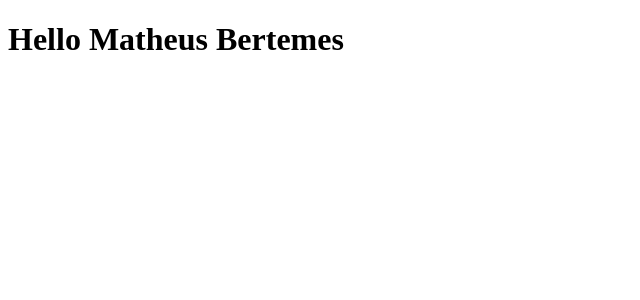
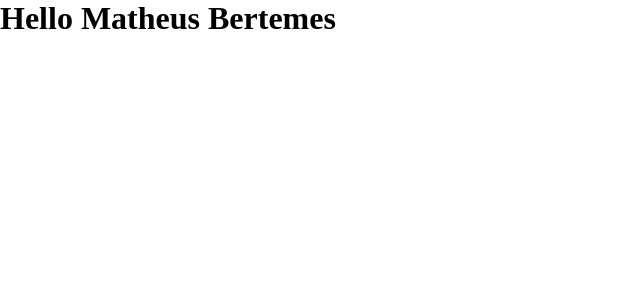
Before and after one commit to mathbertmes/Rocketseat-ignite-reactjs, a React app in the folder 01-github-explorer/: page / in a window 1280 px wide. Shown: the top 300 px of the page, without its empty margins (0-640 px from the left). Built offline with nearby package versions, Linux system fonts and the light colour scheme.

Commit message:
css-loader and style-loader config

```diff
--- a/01-github-explorer/package.json
+++ b/01-github-explorer/package.json
@@ -4,8 +4,8 @@
   "main": "index.js",
   "license": "MIT",
   "scripts": {
-    "dev" : "webpack serve",
-    "build" : "cross-env NODE_ENV=production webpack"
+    "dev": "webpack serve",
+    "build": "cross-env NODE_ENV=production webpack"
   },
   "dependencies": {
     "react": "^17.0.2",
@@ -18,7 +18,9 @@
     "@babel/preset-react": "^7.16.7",
     "babel-loader": "^8.2.3",
     "cross-env": "^7.0.3",
+    "css-loader": "^6.7.1",
     "html-webpack-plugin": "^5.5.0",
+    "style-loader": "^3.3.1",
     "webpack": "^5.70.0",
     "webpack-cli": "^4.9.2",
     "webpack-dev-server": "^4.7.4"
--- a/01-github-explorer/src/App.jsx
+++ b/01-github-explorer/src/App.jsx
@@ -1,3 +1,4 @@
+import './styles/global.css';
 
 export function App(){
   return <h1>Hello Matheus Bertemes</h1>
--- /dev/null
+++ b/01-github-explorer/src/styles/global.css
@@ -0,0 +1,9 @@
+*{
+  margin : 0;
+  padding : 0;
+  box-sizing: border-box;
+}
+
+body{
+  font : Arial, Helvetica, sans-serif;
+}
--- a/01-github-explorer/webpack.config.js
+++ b/01-github-explorer/webpack.config.js
@@ -28,6 +28,11 @@
         test : /\.jsx$/,
         exclude : /node_modules/,
         use : 'babel-loader'
+      },
+      {
+        test : /\.css$/,
+        exclude : /node_modules/,
+        use : ['style-loader', 'css-loader']
       }
     ]
   }
```
Also changed, not shown: 1 other file (tests, documents, lock files or other folders).
